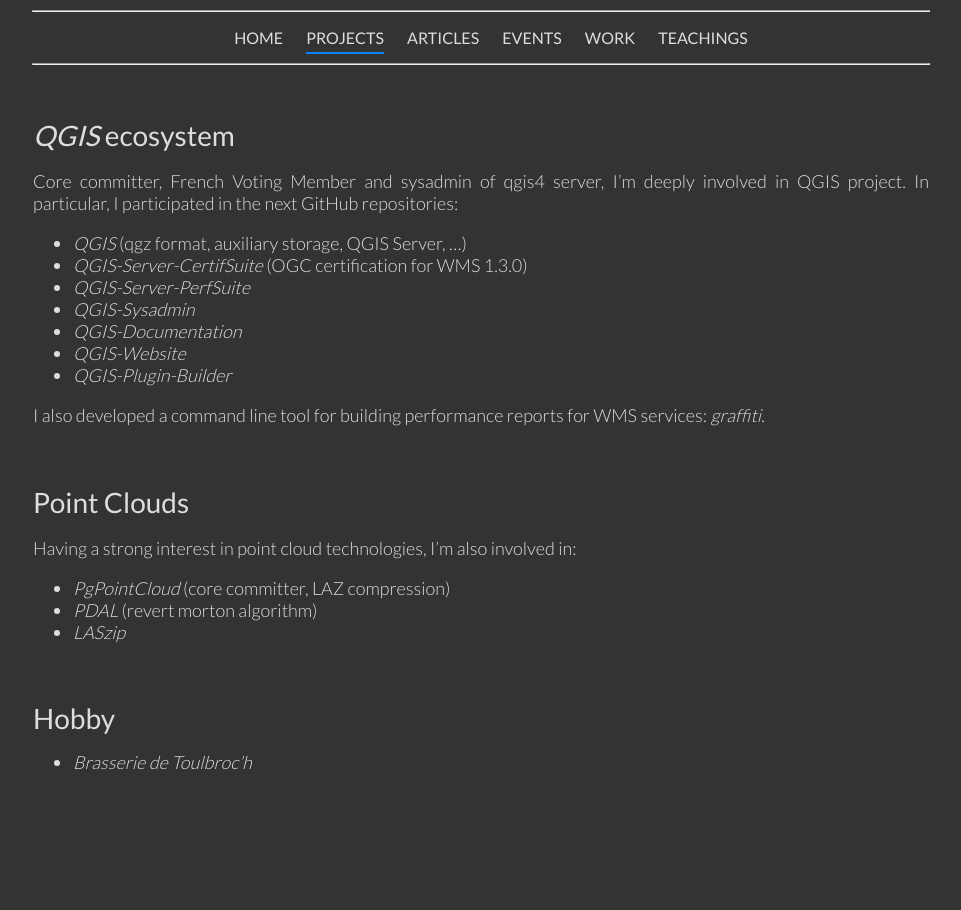
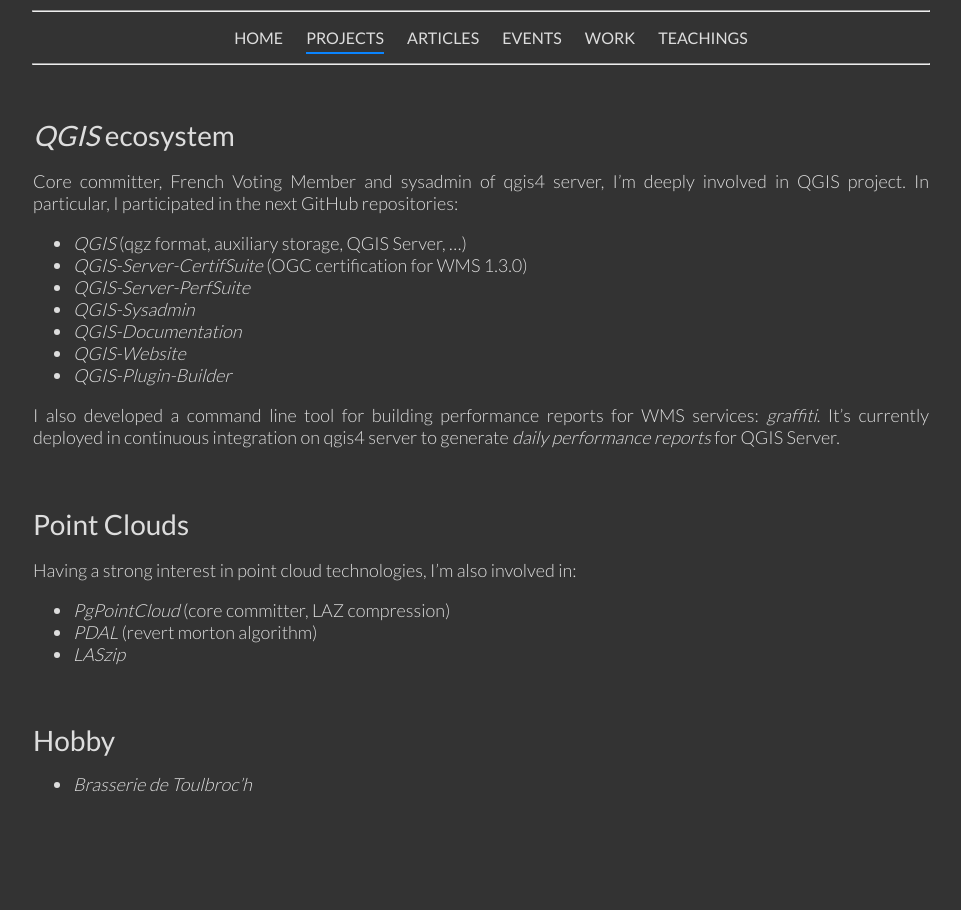
Before and after one commit to pblottiere/pblottiere.github.io, a Jekyll site: the page built from projects/index.md, in a window 1280 px wide. Shown: the whole page, without its empty margins (159-1120 px from the left). Built offline with Jekyll 4.4.1, drawn with Linux system fonts in a browser that asks for light colours; comment, search, counter and statistics services are not loaded; our own code applies the rules of GitHub Pages for plain Markdown files.

Commit message:
Add info on graffiti

```diff
--- a/projects/index.md
+++ b/projects/index.md
@@ -17,7 +17,9 @@ repositories:
   + {:.item} <a href="https://github.com/g-sherman/Qgis-Plugin-Builder">_QGIS-Plugin-Builder_</a>
 
 I also developed a command line tool for building performance reports for WMS
-services: <a href="https://github.com/pblottiere/graffiti">_graffiti_</a>.
+services: <a href="https://github.com/pblottiere/graffiti">_graffiti_</a>. It's
+currently deployed in continuous integration on qgis4 server to generate
+<a href="http://tests.qgis.org/perf_test/graffiti/">_daily performance reports_</a> for QGIS Server.
 
 <br/>
 # Point Clouds
```
